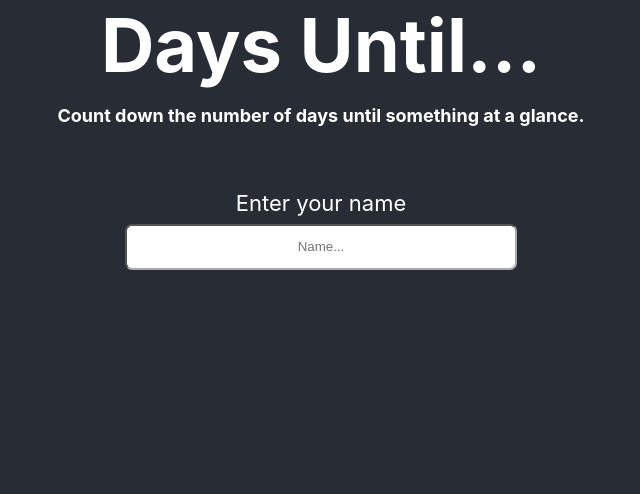
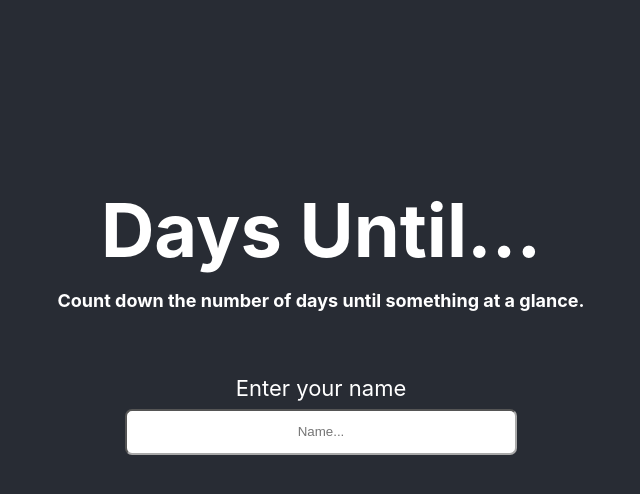
Before and after one commit to python-42/days-until, a React (Create React App) app: page / in a window 1280 px wide. Shown: the top 494 px of the page, without its empty margins (319-959 px from the left). Built offline with nearby package versions, Linux system fonts and the light colour scheme.

Commit message:
Fixed for sure this time

```diff
--- a/src/pages/Home.css
+++ b/src/pages/Home.css
@@ -1,5 +1,5 @@
 .Home {
-  max-height: 80vh;
+  height: 80vh;
 
   display: flex;
   flex-direction: column;
```
